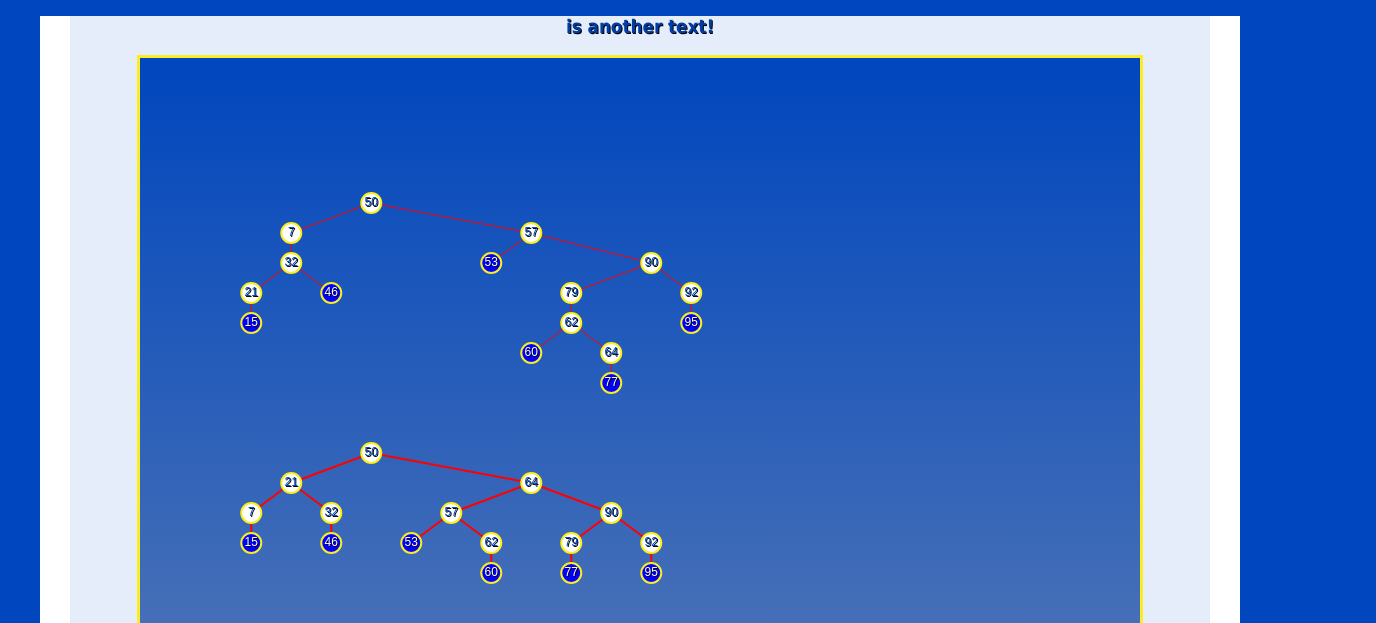
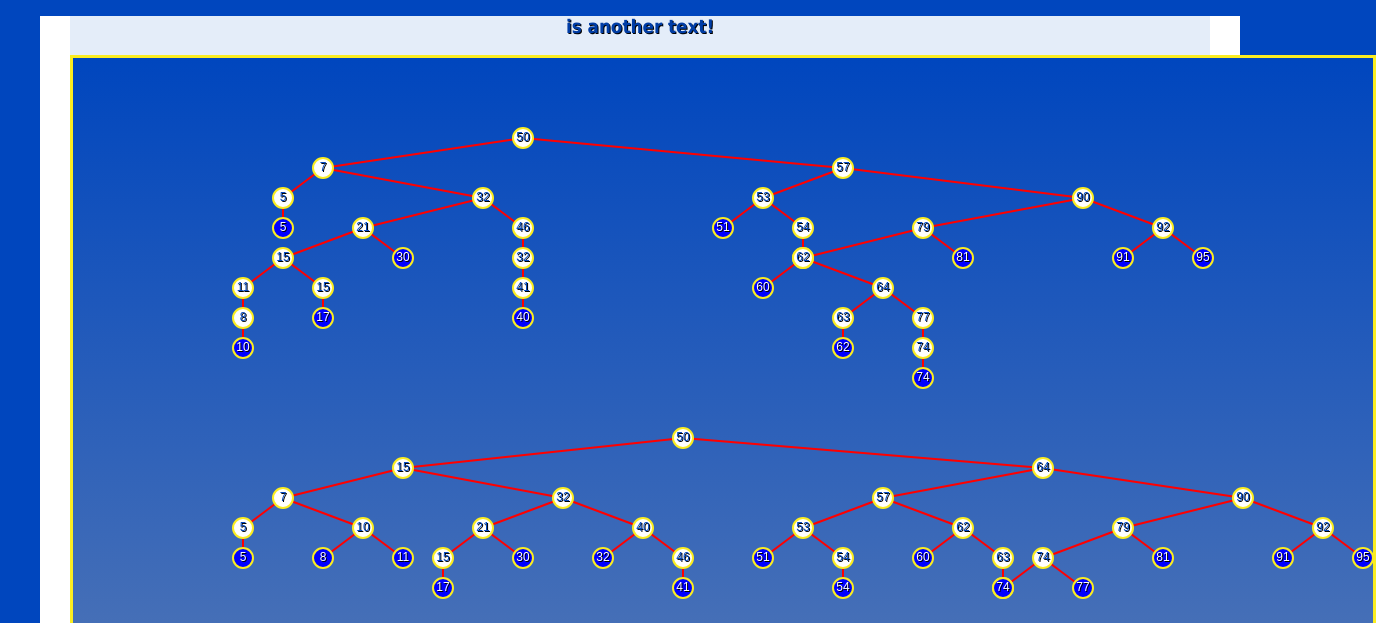
Before and after one commit to daniel-berger-hull/js-tree-analysis, a website: page simple-tree/src/index.html in a window 1280 px wide. Shown: the part 177-800 px from the top of the page, 1376 px wide, since content can reach past the window. Drawn offline with Linux system fonts and the light colour scheme.

Commit message:
Small improvements

```diff
--- a/simple-tree/src/index.html
+++ b/simple-tree/src/index.html
@@ -22,7 +22,7 @@
             <div id="center-section">
                <h3>is another text!</h3>
 
-               <canvas id="tree-canvas" width="1000px"  height="800px">Your browser does not support the HTML5 canvas tag.</canvas>
+               <canvas id="tree-canvas" width="1300px"  height="800px">Your browser does not support the HTML5 canvas tag.</canvas>
             </div>
         </div>
 
--- a/simple-tree/src/index.js
+++ b/simple-tree/src/index.js
@@ -46,7 +46,7 @@ export const init = () => {
 
 
    // 'Init: Create Random Values for Nodes...
-    for (let i=0;i<15;i++) {
+    for (let i=0;i<35;i++) {
         const newValue = Math.round( Math.random() * 99) + 1;
         allNodes.push(newValue);
     }
@@ -79,7 +79,7 @@ export const init = () => {
     allNodes.forEach( (element) => {  treeGraph1.insert(element); })
 
     treeGraph1.recalculateDepth();
-    treeGraph1.displayNodes();
+    // treeGraph1.displayNodes();
 
 
     treeGraph1.deepCopy(treeGraph2);
@@ -96,7 +96,7 @@ export const init = () => {
     console.log(`%c Value after recalculate of treeGraph2:`,"color:green");
 
     treeGraph2.recalculateDepth();
-    treeGraph2.displayNodes();
+    // treeGraph2.displayNodes();
 
 
  }
@@ -119,7 +119,7 @@ export const render = () => {
     // let xCenter = this.#marginX + (this.#treeWidthSpan/2);
     // let yCenter = this.#marginY;
     treeRender1.draw(50, 50);
-    treeRender2.draw(50, 300);
+    treeRender2.draw(50, 350);
 
 
 
--- a/simple-tree/src/view/TreeGraphRender.js
+++ b/simple-tree/src/view/TreeGraphRender.js
@@ -143,11 +143,11 @@ export class TreeGraphRender {
         //                                                            y: 350 + (segment.yEnd  *30)} ,
         //                                                            "#FF0000")   });
         resultSegments.forEach( segment => { this.renderSegment(  context,
-                                            {   x: xCenter + (segment.xStart*40),
-                                                y: yCenter + (segment.yStart*30) } ,
-                                            {   x: xCenter + (segment.xEnd  *40),
-                                                y: yCenter + (segment.yEnd  *30)} ,
-                                                "#FF0000")   });
+                                                                {   x: xCenter + (segment.xStart*40),
+                                                                    y: yCenter + (segment.yStart*30) } ,
+                                                                {   x: xCenter + (segment.xEnd  *40),
+                                                                    y: yCenter + (segment.yEnd  *30)} ,
+                                                                    "#FF0000")   });
 
          const drawNode = (context,nextNode) => {
 
@@ -201,6 +201,7 @@ export class TreeGraphRender {
 
     renderSegment (context, startPos, endPos, color) {
 
+        context.lineWidth = 2;
         context.beginPath();
         context.moveTo(startPos.x, startPos.y);
         context.lineTo(endPos.x, endPos.y);
@@ -221,6 +222,8 @@ export class TreeGraphRender {
 
         var ctx = this.#canvas.getContext("2d");
 
+
+
         let xCenter = this.#marginX + (this.#treeWidthSpan/2);
         let yCenter = this.#marginY;
 
@@ -228,14 +231,39 @@ export class TreeGraphRender {
         this.renderTreeGraphReingold( ctx, xCenter, yCenter );
     }
 
-    draw(xPos, yPos) {
+    draw(xStartPos, yStartPos) {
 
         var ctx = this.#canvas.getContext("2d");
 
-        let xCenter = this.#marginX + xPos;
-        let yCenter = this.#marginY + yPos;
+
+        // let xCenter = this.#marginX + xPos;
+        // let xCenter = window.innerWidth / 2;
+        // let yCenter = this.#marginY + yStartPos ;
+        // // // let yCenter = this.#canvas.height  / 2;
+        // console.log(canvas.width); // 300
+        let xCenter = 50;
+        let yCenter = yStartPos ;
+
 
          this.renderTreeGraphReingold( ctx, xCenter, yCenter );
 
+
+         /////////////////////////
+
+        //  ctx.beginPath();
+        //  ctx.moveTo(50, 50);
+        //  ctx.lineTo(50, 600);
+        //  ctx.strokeStyle = "#ff0000";
+        //  ctx.stroke();
+
+        //   ctx.beginPath();
+        //  ctx.moveTo(625, 50);
+        //  ctx.lineTo(625, 600);
+        //  ctx.strokeStyle = "#ff0000";
+        //  ctx.stroke();
+
+
+         /////////////////////////
+
     }
 }
```
